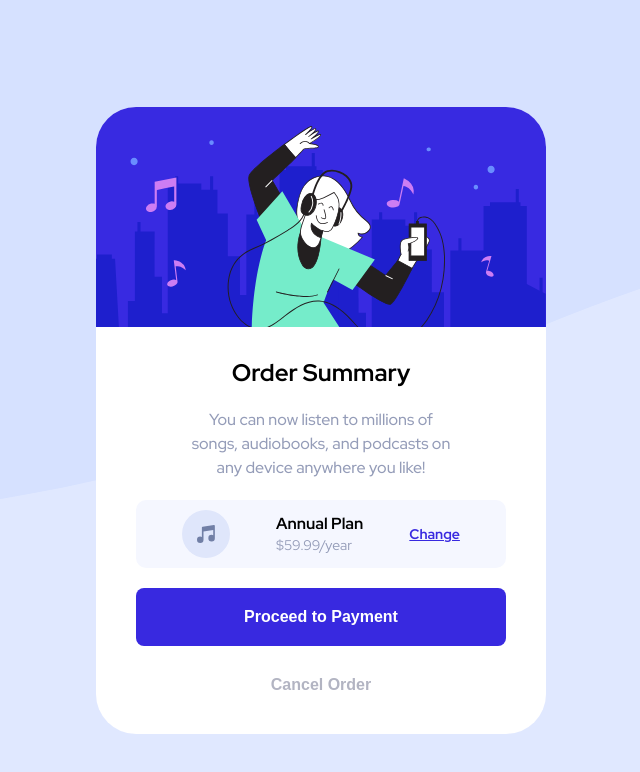
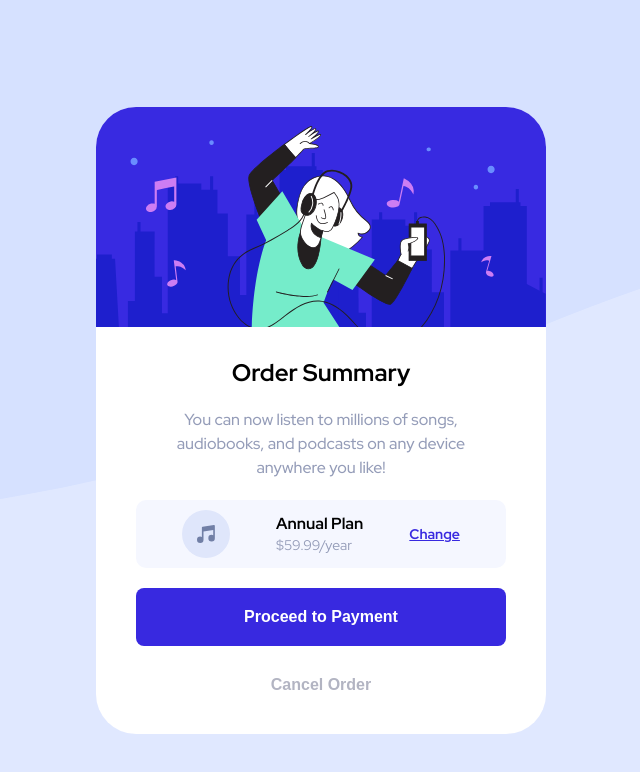
Before and after one commit to BelumS/frontend-mentor-challenges, a website: page order-summary/index.html in a window 1280 px wide. Shown: the whole page, without its empty margins (319-959 px from the left). Drawn offline with Linux system fonts and the light colour scheme.

Commit message:
feat: added screenshot

```diff
--- a/order-summary/sass/main.scss
+++ b/order-summary/sass/main.scss
@@ -96,6 +96,10 @@ body {
         width: 270px;
         text-align: center;
         line-height: 1.5;
+
+        @include mix.respond(land-mobile) {
+            width: 320px;
+        }
     }
 
     &__plan {
```
Also changed, not shown: order-summary/index.html (+0 -10 lines), order-summary/README-template.md, order-summary/css/style.css, order-summary/images/screen-shot.png (added), 1 other file.
